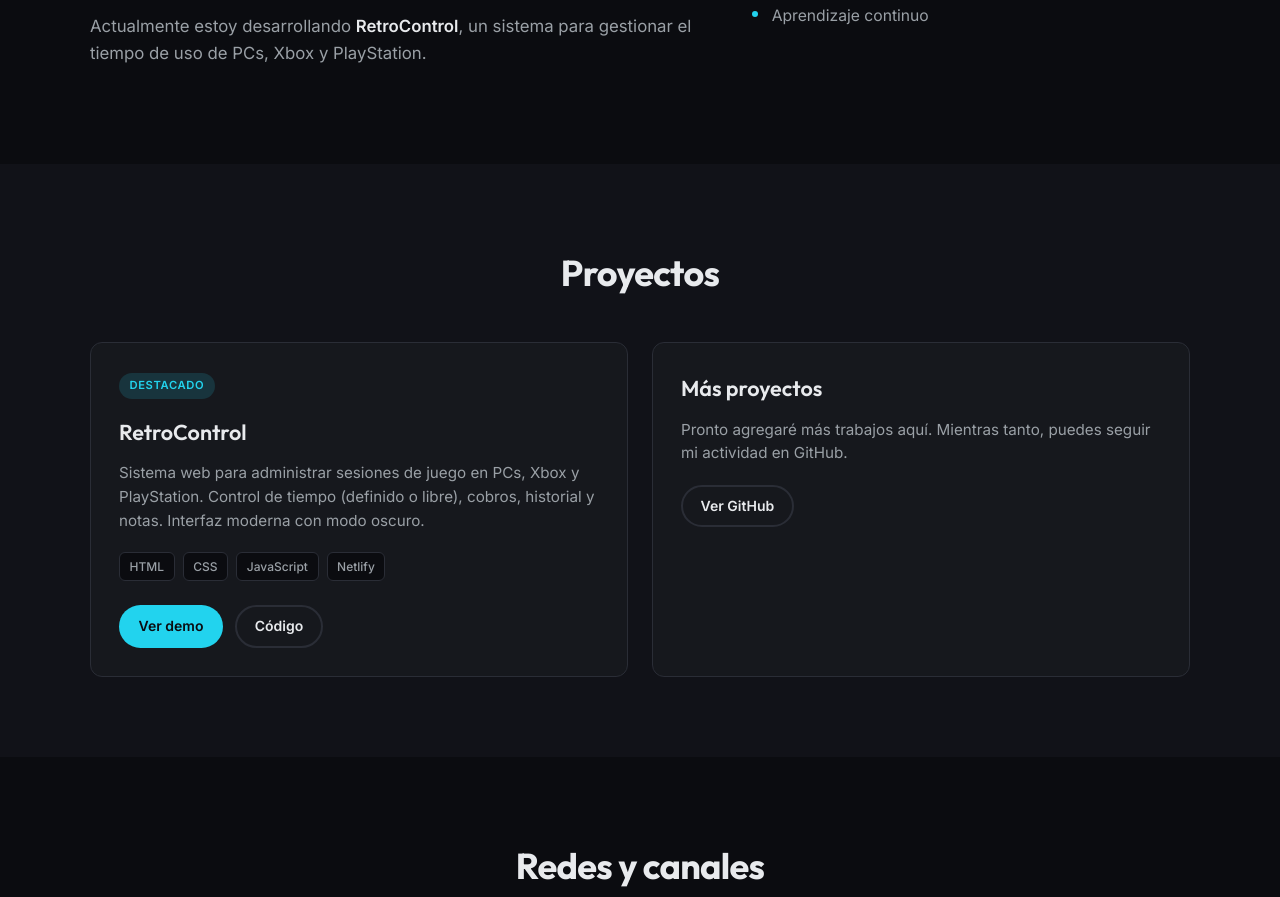
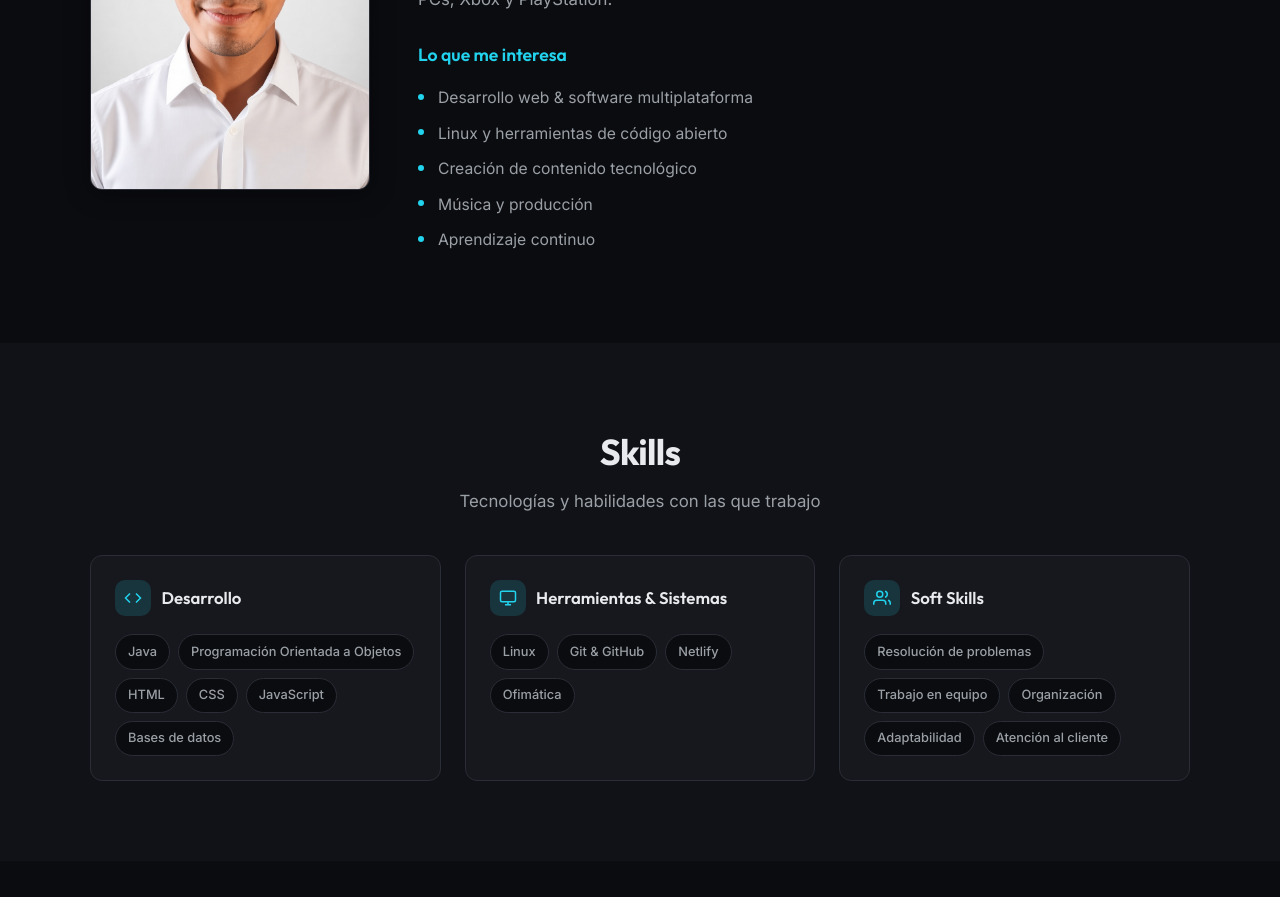
Before and after one commit to teonm14/portfolioweb, a plain HTML site: page index.html in a window 1280 px wide. Shown: the part 1161-2058 px from the top of the page. Drawn offline with Linux system fonts and the light colour scheme.

Commit message:
feat(portfolio): integrate logo, photo and skills section

```diff
--- a/css/styles.css
+++ b/css/styles.css
@@ -145,20 +145,25 @@ ul {
 }
 
 .hero-avatar {
-  width: 88px;
-  height: 88px;
+  width: 110px;
+  height: 110px;
   border-radius: 50%;
-  background: linear-gradient(135deg, var(--accent-dim), rgba(34, 211, 238, 0.05));
-  border: 2px solid var(--accent);
-  display: flex;
-  align-items: center;
-  justify-content: center;
+  overflow: hidden;
   margin: 0 auto 1.75rem;
-  font-family: var(--font-display);
-  font-weight: 700;
-  font-size: 1.5rem;
-  color: var(--accent);
-  letter-spacing: 0.05em;
+  border: 2px solid rgba(34, 211, 238, 0.4);
+  box-shadow: 0 0 0 4px rgba(34, 211, 238, 0.1), 0 8px 24px rgba(0, 0, 0, 0.35);
+  transition: transform var(--transition), box-shadow var(--transition);
+}
+
+.hero-avatar:hover {
+  transform: scale(1.04);
+  box-shadow: 0 0 0 5px rgba(34, 211, 238, 0.18), 0 12px 28px rgba(0, 0, 0, 0.4);
+}
+
+.hero-avatar img {
+  width: 100%;
+  height: 100%;
+  object-fit: cover;
 }
 
 .hero-title {
@@ -287,10 +292,24 @@ ul {
 /* ===== About ===== */
 .about-grid {
   display: grid;
-  grid-template-columns: 1.4fr 1fr;
+  grid-template-columns: 280px 1fr;
   gap: 3rem;
   margin-top: 2.5rem;
   align-items: start;
+}
+
+.about-photo {
+  position: sticky;
+  top: 100px;
+}
+
+.about-photo img {
+  width: 100%;
+  border-radius: var(--radius);
+  border: 1px solid var(--border);
+  box-shadow: var(--shadow);
+  object-fit: cover;
+  aspect-ratio: 3 / 4;
 }
 
 .about-text p {
@@ -304,7 +323,11 @@ ul {
   font-weight: 600;
 }
 
-.about-skills h3 {
+.about-interests {
+  margin-top: 1.75rem;
+}
+
+.about-interests h3 {
   font-family: var(--font-display);
   font-size: 1.1rem;
   font-weight: 600;
@@ -329,6 +352,78 @@ ul {
   height: 6px;
   border-radius: 50%;
   background: var(--accent);
+}
+
+/* ===== Skills Section ===== */
+.skills-categories {
+  display: grid;
+  grid-template-columns: repeat(auto-fit, minmax(280px, 1fr));
+  gap: 1.5rem;
+  margin-top: 1rem;
+}
+
+.skill-category {
+  background: var(--surface);
+  border: 1px solid var(--border);
+  border-radius: var(--radius);
+  padding: 1.5rem;
+  transition: all var(--transition);
+}
+
+.skill-category:hover {
+  border-color: rgba(34, 211, 238, 0.3);
+  transform: translateY(-3px);
+}
+
+.skill-category-title {
+  display: flex;
+  align-items: center;
+  gap: 0.65rem;
+  font-family: var(--font-display);
+  font-size: 1.05rem;
+  font-weight: 600;
+  margin-bottom: 1.15rem;
+  color: var(--text);
+}
+
+.skill-icon {
+  width: 36px;
+  height: 36px;
+  border-radius: 10px;
+  background: var(--accent-dim);
+  color: var(--accent);
+  display: flex;
+  align-items: center;
+  justify-content: center;
+  flex-shrink: 0;
+}
+
+.skill-icon svg {
+  width: 18px;
+  height: 18px;
+}
+
+.skill-tags {
+  display: flex;
+  flex-wrap: wrap;
+  gap: 0.5rem;
+}
+
+.skill-tag {
+  font-size: 0.8rem;
+  font-weight: 500;
+  background: var(--bg);
+  color: var(--text-muted);
+  padding: 0.4rem 0.75rem;
+  border-radius: 999px;
+  border: 1px solid var(--border);
+  transition: all var(--transition);
+}
+
+.skill-tag:hover {
+  border-color: var(--accent);
+  color: var(--accent);
+  background: var(--accent-dim);
 }
 
 /* ===== Projects ===== */
@@ -608,6 +703,12 @@ ul {
     gap: 2rem;
   }
 
+  .about-photo {
+    position: static;
+    max-width: 260px;
+    margin-inline: auto;
+  }
+
   .hero {
     padding-top: 5rem;
   }
--- a/index.html
+++ b/index.html
@@ -18,6 +18,7 @@
       <nav class="nav" id="nav">
         <a href="#inicio" class="nav-link">Inicio</a>
         <a href="#sobre-mi" class="nav-link">Sobre mí</a>
+        <a href="#skills" class="nav-link">Skills</a>
         <a href="#proyectos" class="nav-link">Proyectos</a>
         <a href="#redes" class="nav-link">Redes</a>
         <a href="#contacto" class="nav-link">Contacto</a>
@@ -35,7 +36,7 @@
     <section class="hero" id="inicio">
       <div class="container hero-content">
         <div class="hero-avatar reveal">
-          <span>TN</span>
+          <img src="assets/logo.png" alt="THEONAR TECH logo">
         </div>
         <h1 class="hero-title reveal">
           Hola, soy <span class="accent">Teofilo NM</span>
@@ -65,6 +66,9 @@
       <div class="container">
         <h2 class="section-title reveal">Sobre mí</h2>
         <div class="about-grid">
+          <div class="about-photo reveal">
+            <img src="assets/photo.jpg" alt="Teofilo Naredo Matamoros">
+          </div>
           <div class="about-text reveal">
             <p>
               Soy estudiante de <strong>Tecnologías de la Información</strong> con especialidad en
@@ -80,8 +84,7 @@
               Actualmente estoy desarrollando <strong>RetroControl</strong>, un sistema para
               gestionar el tiempo de uso de PCs, Xbox y PlayStation.
             </p>
-          </div>
-          <div class="about-skills reveal">
+            <div class="about-interests">
               <h3>Lo que me interesa</h3>
               <ul class="skills-list">
                 <li>Desarrollo web & software multiplataforma</li>
@@ -93,10 +96,69 @@
             </div>
           </div>
         </div>
+      </div>
+    </section>
+
+    <!-- Skills -->
+    <section class="section section-alt" id="skills">
+      <div class="container">
+        <h2 class="section-title reveal">Skills</h2>
+        <p class="section-subtitle reveal">Tecnologías y habilidades con las que trabajo</p>
+
+        <div class="skills-categories">
+          <div class="skill-category reveal">
+            <h3 class="skill-category-title">
+              <span class="skill-icon">
+                <svg viewBox="0 0 24 24" fill="none" stroke="currentColor" stroke-width="2"><polyline points="16 18 22 12 16 6"/><polyline points="8 6 2 12 8 18"/></svg>
+              </span>
+              Desarrollo
+            </h3>
+            <div class="skill-tags">
+              <span class="skill-tag">Java</span>
+              <span class="skill-tag">Programación Orientada a Objetos</span>
+              <span class="skill-tag">HTML</span>
+              <span class="skill-tag">CSS</span>
+              <span class="skill-tag">JavaScript</span>
+              <span class="skill-tag">Bases de datos</span>
+            </div>
+          </div>
+
+          <div class="skill-category reveal">
+            <h3 class="skill-category-title">
+              <span class="skill-icon">
+                <svg viewBox="0 0 24 24" fill="none" stroke="currentColor" stroke-width="2"><rect x="2" y="3" width="20" height="14" rx="2"/><line x1="8" y1="21" x2="16" y2="21"/><line x1="12" y1="17" x2="12" y2="21"/></svg>
+              </span>
+              Herramientas & Sistemas
+            </h3>
+            <div class="skill-tags">
+              <span class="skill-tag">Linux</span>
+              <span class="skill-tag">Git & GitHub</span>
+              <span class="skill-tag">Netlify</span>
+              <span class="skill-tag">Ofimática</span>
+            </div>
+          </div>
+
+          <div class="skill-category reveal">
+            <h3 class="skill-category-title">
+              <span class="skill-icon">
+                <svg viewBox="0 0 24 24" fill="none" stroke="currentColor" stroke-width="2"><path d="M17 21v-2a4 4 0 0 0-4-4H5a4 4 0 0 0-4 4v2"/><circle cx="9" cy="7" r="4"/><path d="M23 21v-2a4 4 0 0 0-3-3.87"/><path d="M16 3.13a4 4 0 0 1 0 7.75"/></svg>
+              </span>
+              Soft Skills
+            </h3>
+            <div class="skill-tags">
+              <span class="skill-tag">Resolución de problemas</span>
+              <span class="skill-tag">Trabajo en equipo</span>
+              <span class="skill-tag">Organización</span>
+              <span class="skill-tag">Adaptabilidad</span>
+              <span class="skill-tag">Atención al cliente</span>
+            </div>
+          </div>
+        </div>
+      </div>
     </section>
 
     <!-- Proyectos -->
-    <section class="section section-alt" id="proyectos">
+    <section class="section" id="proyectos">
       <div class="container">
         <h2 class="section-title reveal">Proyectos</h2>
         <div class="projects-grid">
@@ -141,7 +203,7 @@
     </section>
 
     <!-- Redes -->
-    <section class="section" id="redes">
+    <section class="section section-alt" id="redes">
       <div class="container">
         <h2 class="section-title reveal">Redes y canales</h2>
         <p class="section-subtitle reveal">Encuéntrame en estas plataformas</p>
@@ -210,7 +272,7 @@
     </section>
 
     <!-- Contacto -->
-    <section class="section section-alt" id="contacto">
+    <section class="section" id="contacto">
       <div class="container">
         <h2 class="section-title reveal">Contacto</h2>
         <p class="section-subtitle reveal">¿Tienes un proyecto o quieres platicar? Escríbeme.</p>
```
Also changed, not shown: assets/logo.png (added), assets/photo.jpg (added). Lines whose indentation alone changed are shown as unchanged.
